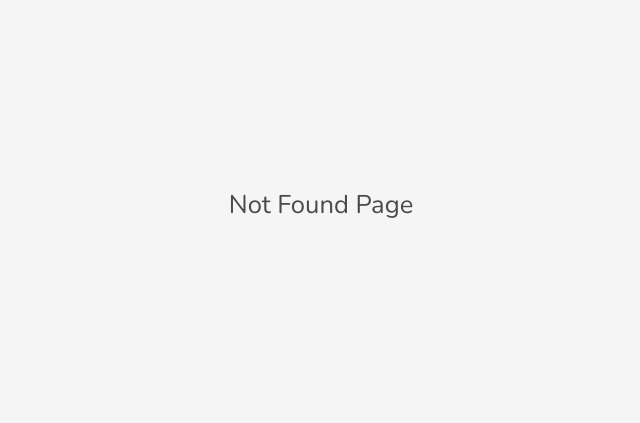
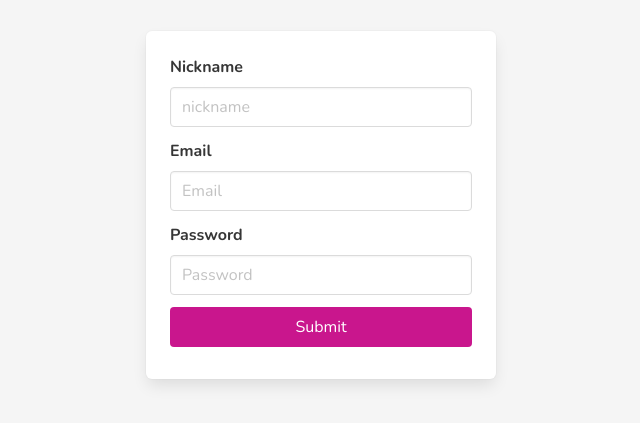
Before and after one commit to bb2567/React-store, a React (Create React App) app: page /register in a window 1280 px wide. Before the commit this address had no page. Shown: the part 195-618 px from the top of the page, without its empty margins (319-959 px from the left). Built offline with nearby package versions, Linux system fonts and the light colour scheme.

Commit message:
靜態註冊頁面

```diff
--- a/src/Router.js
+++ b/src/Router.js
@@ -2,6 +2,7 @@
 import { BrowserRouter, Switch, Route } from "react-router-dom";
 import App from "pages/App";
 import Login from 'pages/Login';
+import Register from 'pages/Register';
 import NotFound from 'pages/NotFound';
 import Cart from "pages/Cart";
 
@@ -11,6 +12,7 @@
     <Switch>
       <Route path="/" exact component={App} />
       <Route path="/login" component={Login} />
+      <Route path="/register" component={Register} />
       <Route path="/cart" component={Cart} />
       <Route component={NotFound} />
     </Switch>
--- /dev/null
+++ b/src/pages/Register.js
@@ -0,0 +1,93 @@
+import React from "react";
+import { useForm } from "react-hook-form";
+import axios from "commons/axios";
+import { toast } from "react-toastify";
+
+export default function Register(props) {
+  //
+  const { register, handleSubmit, errors } = useForm();
+
+  const onSubmit = async (data) => {
+    // 3.登入判斷
+    try {
+
+    } catch (error) {
+
+    }
+  };
+
+  return (
+    <>
+      <div className="login-wrapper">
+        <form className="box login-box" onSubmit={handleSubmit(onSubmit)}>
+          <div className="field">
+            <label className="label">Nickname</label>
+            <div className="control">
+              <input
+                className={`input ${errors.nickname && "is-danger"}`}
+                type="text"
+                placeholder="nickname"
+                name="nickname"
+                ref={register({
+                  required: "nickname is required",
+                })}
+              />
+              {errors.nickname && (
+                <p className="helper has-text-danger">
+                  {errors.nickname.message}
+                </p>
+              )}
+            </div>
+          </div>
+          <div className="field">
+            <label className="label">Email</label>
+            <div className="control">
+              <input
+                className={`input ${errors.email && "is-danger"}`}
+                type="text"
+                placeholder="Email"
+                name="email"
+                ref={register({
+                  required: "email is required",
+                  pattern: {
+                    value: /^[A-Za-z0-9]+([_\\.][A-Za-z0-9]+)*@([A-Za-z0-9\\-]+\.)+[A-Za-z]{2,6}$/,
+                    message: "invalid email",
+                  },
+                })}
+              />
+              {errors.email && (
+                <p className="helper has-text-danger">{errors.email.message}</p>
+              )}
+            </div>
+          </div>
+          <div className="field">
+            <label className="label">Password</label>
+            <div className="control">
+              <input
+                className={`input ${errors.password && "is-danger"}`}
+                type="text"
+                placeholder="Password"
+                name="password"
+                ref={register({
+                  required: "password is required",
+                  minLength: {
+                    value: 6,
+                    message: "cannot be less than 6 digits",
+                  },
+                })}
+              />
+              {errors.password && (
+                <p className="helper has-text-danger">
+                  {errors.password.message}
+                </p>
+              )}
+            </div>
+          </div>
+          <div className="control">
+            <button className="button is-fullwidth is-primary">Submit</button>
+          </div>
+        </form>
+      </div>
+    </>
+  );
+}
```
Also changed, not shown: src/commons/auth.js (+10 -12 lines), 1 other file (tests, documents, lock files or other folders).
